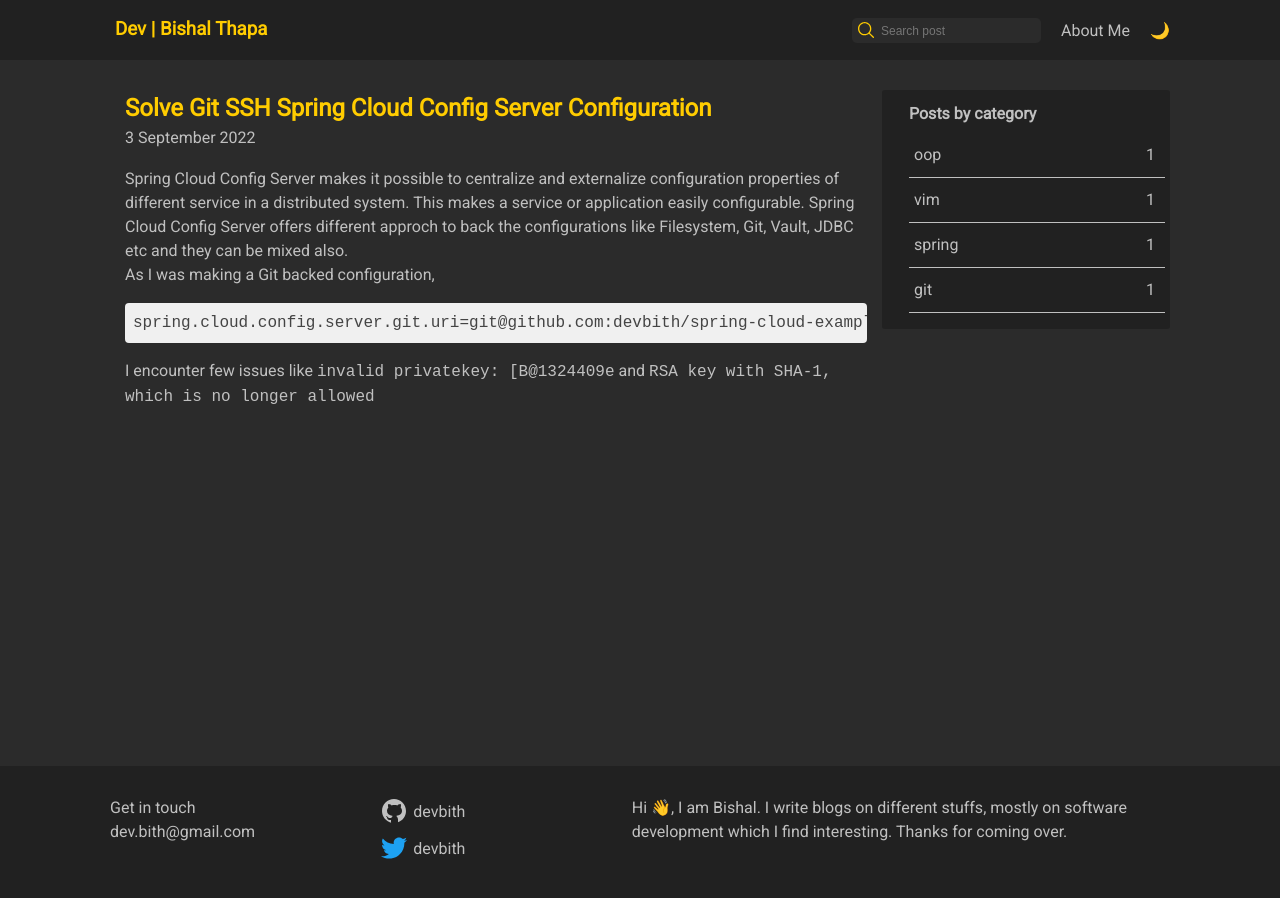
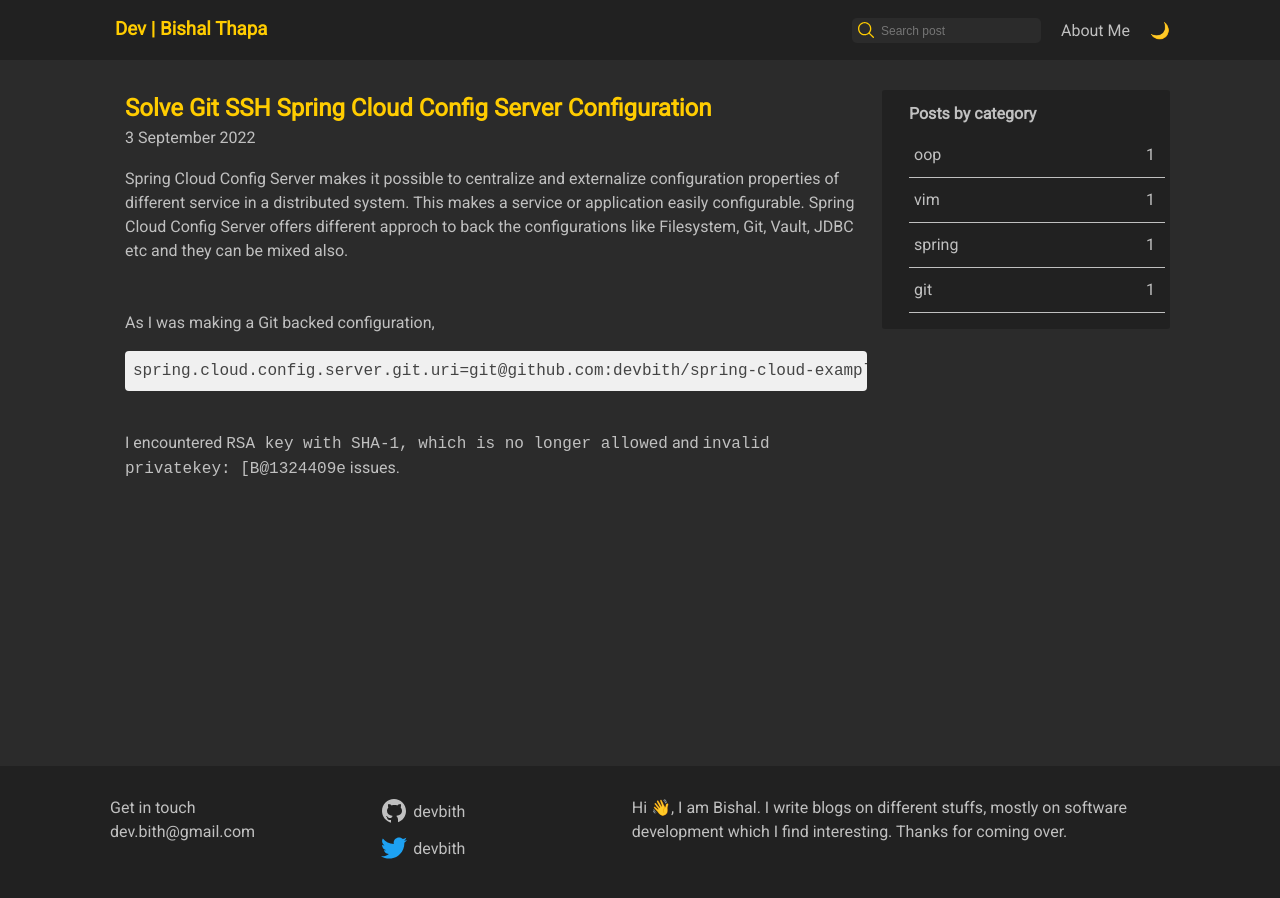
Before and after one commit to bishalthapa-x/bishalthapax.github.io, a Jekyll site: the page built from _posts/2022-09-04-solve-git-ssh-spring-cloud-config-server-configuration.md, in a window 1280 px wide. Built offline with Jekyll 4.4.1, drawn with Linux system fonts in a browser that asks for light colours.

Commit message:
Update 2022-09-04-solve-git-ssh-spring-cloud-config-server-configuration.md

````diff
--- a/_posts/2022-09-04-solve-git-ssh-spring-cloud-config-server-configuration.md
+++ b/_posts/2022-09-04-solve-git-ssh-spring-cloud-config-server-configuration.md
@@ -7,12 +7,12 @@
 
 Spring Cloud Config Server makes it possible to centralize and externalize configuration properties of different service in a distributed system. This makes a service or application easily configurable. Spring Cloud Config Server offers different approch to back the configurations like Filesystem, Git, Vault, JDBC etc and they can be mixed also.
 
-
+<br><br>
 As I was making a Git backed configuration,
 
  ```
 spring.cloud.config.server.git.uri=git@github.com:devbith/spring-cloud-example-project01-configs.git
 ```
 
-
-I encounter few issues like `invalid privatekey: [B@1324409e` and `RSA key with SHA-1, which is no longer allowed`
+<br>
+I encountered `RSA key with SHA-1, which is no longer allowed` and  `invalid privatekey: [B@1324409e` issues.
````
